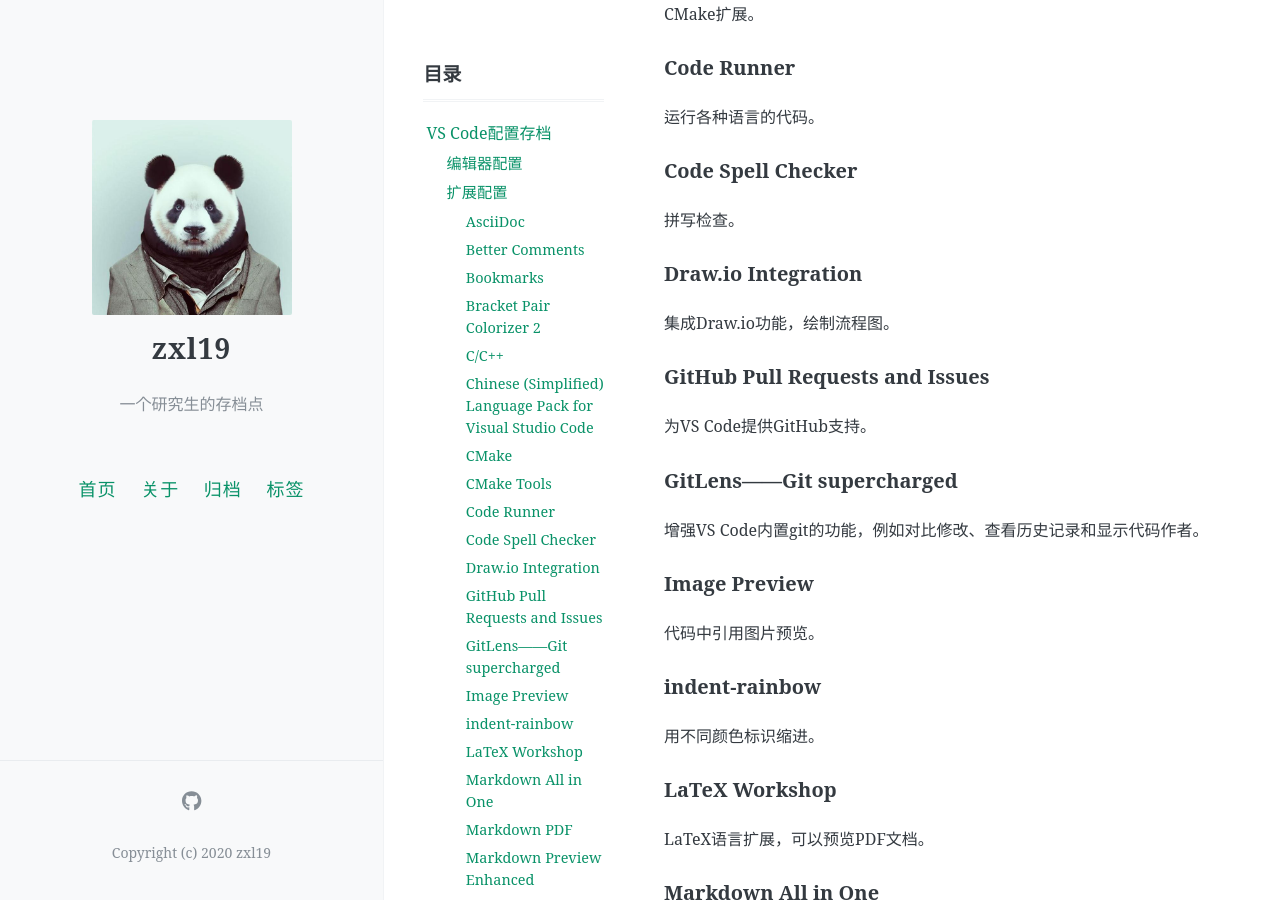
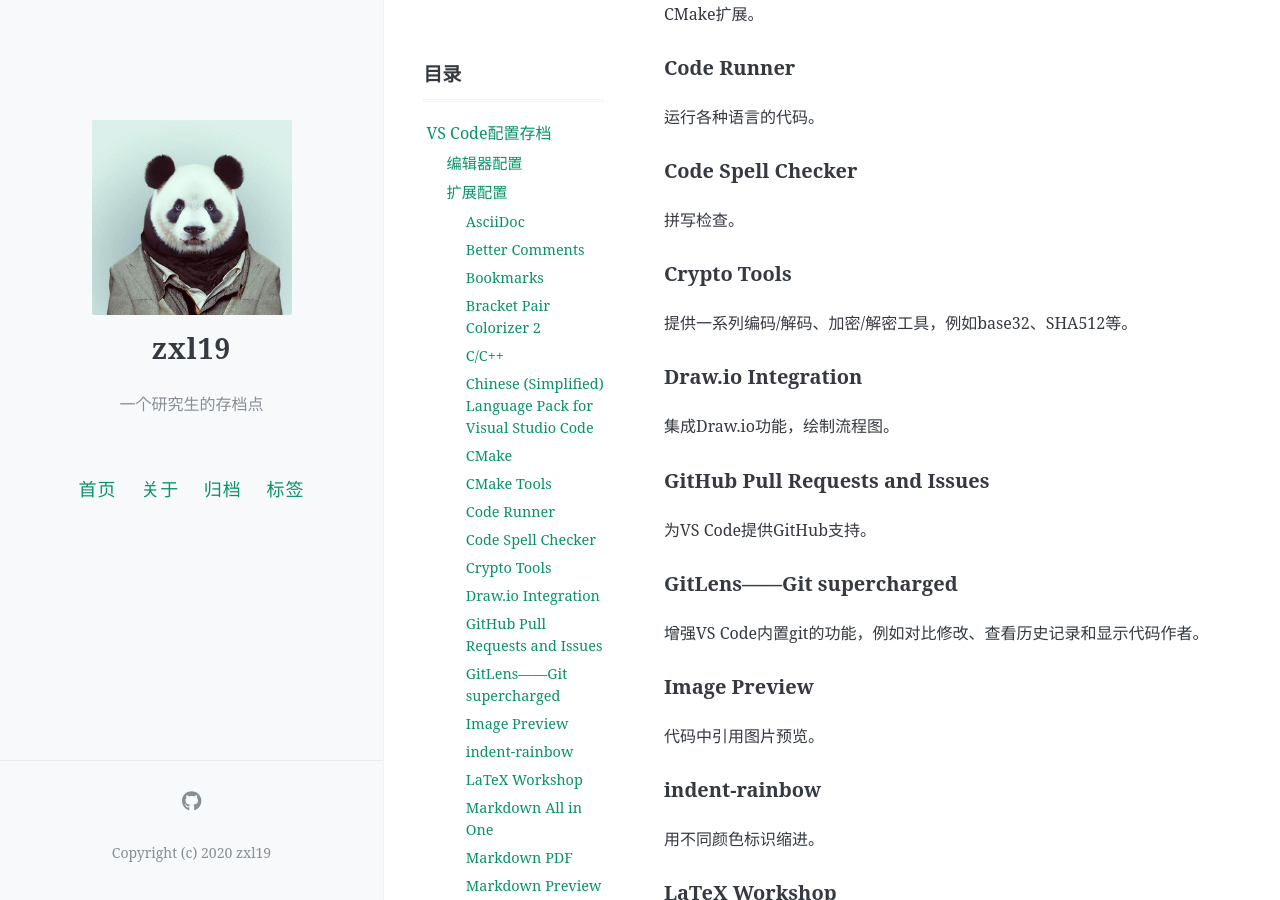
Before and after one commit to zxl19/zxl19.github.io, a Jekyll site: the page built from _posts/2020-06-03-vscode-setup.md, in a window 1280 px wide and 900 px high, scrolled down 1536 px. Built offline with Jekyll 4.4.1, drawn with Linux system fonts in a browser that asks for light colours; comment, search, counter and statistics services are not loaded.

Commit message:
Update 2020-06-03-vscode-setup.md

```diff
--- a/_posts/2020-06-03-vscode-setup.md
+++ b/_posts/2020-06-03-vscode-setup.md
@@ -73,6 +73,10 @@ CMake扩展。
 ### Code Spell Checker
 
 拼写检查。
+
+### Crypto Tools
+
+提供一系列编码/解码、加密/解密工具，例如base32、SHA512等。
 
 ### Draw.io Integration
 
```
